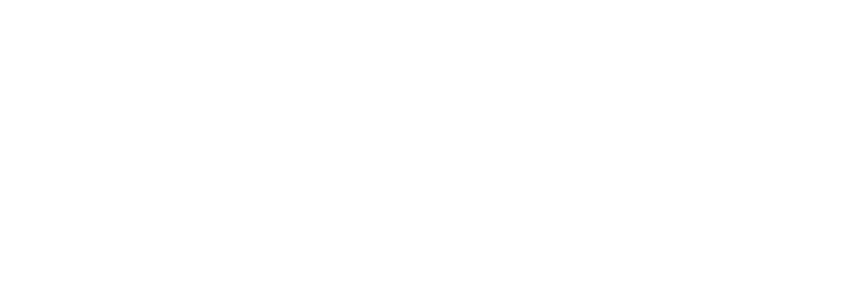
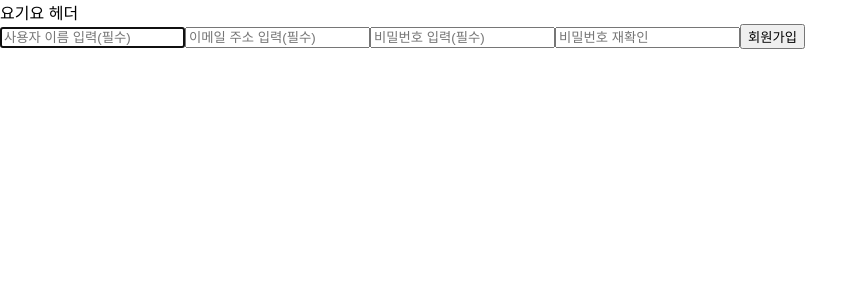
Before and after one commit to CloneCoding-yogiyo/FE, a React (Create React App) app in the folder yogiyo/: page /SignUp in a window 1280 px wide. Shown: the top 300 px of the page, without its empty margins (0-868 px from the left). Built offline with nearby package versions, Linux system fonts and the light colour scheme.

Commit message:
1차커밋-유효성검사진행중

```diff
--- a/yogiyo/src/App.css
+++ b/yogiyo/src/App.css
@@ -1,3 +1,9 @@
+.error {
+  color: red;
+}
+.success {
+  color: gray;
+}
 .App {
   text-align: center;
 }
--- a/yogiyo/src/pages/SignUp.jsx
+++ b/yogiyo/src/pages/SignUp.jsx
@@ -1,5 +1,136 @@
-import React from 'react';
+import React from "react";
+import axios from "axios";
+import styled from "styled-components";
+import { useState, useCallback } from "react";
+import "../App.css";
 
 export default function SignUp() {
-  return <div></div>;
+  const [email, setEmail] = useState("");
+  const [password, setPassword] = useState("");
+  const [confirmpassword, setConfirmpassword] = useState("");
+  const [username, setUserName] = useState("");
+  ///useCallback 을 이용한 이유는 컴포넌트 렌더링 최적화를 위해서입니다
+  const onChange = useCallback((e) => {
+    setConfirmpassword(e.target.value);
+  }, []);
+  ///오류메시지 띄우기
+  const [usernameMessage, setUsernameMessage] = useState("");
+  const [emailMessage, setEmailMessage] = useState("");
+  const [passwordMessage, setPasswordMessage] = useState("");
+  const [passwordConfirmMessage, setPasswordconfirmMessage] = useState("");
+  ///유효성검사 초기값
+  const [isUserName, setIsUserName] = useState(false);
+  const [isEmail, setIsEmail] = useState(false);
+  const [isPassword, setIsPassword] = useState(false);
+  const [isPasswordConfirm, setIsPasswordConfirm] = useState(false);
+  ///이름 유효성검사-2글자 이상
+  const onChangeName = useCallback((e) => {
+    setUserName(e.target.value);
+    if (e.target.value.length < 2) {
+      setUsernameMessage("2글자 이상 입력해주세요.");
+      setIsUserName(false);
+    } else {
+      setUsernameMessage("올바른 형식입니다.");
+      setIsUserName(true);
+    }
+  }, []);
+  const onChangeEmail = useCallback((e) => {
+    ///이메일정규식(알파벳과숫자,@포함필수)
+    const emailRegex =
+      /([\w-.]+)@((\[[0-9]{1,3}\.[0-9]{1,3}\.[0-9]{1,3}\.)|(([\w-]+\.)+))([a-zA-Z]{2,4}|[0-9]{1,3})(\]?)$/;
+    const emailCurrent = e.target.value;
+    setEmail(emailCurrent);
+
+    if (!emailRegex.test(emailCurrent)) {
+      setEmailMessage("이메일형식을 확인해주세요!");
+      setIsEmail(false);
+    } else {
+      setEmailMessage("올바른 형식입니다.");
+    }
+  });
+  const onChangePassword = useCallback((e) => {
+    ///패스워드 정규식사용.
+    const passwordRegex =
+      /^(?=.*[a-zA-Z])(?=.*[!@#$%^*+=-])(?=.*[0-9]).{8,25}$/;
+    const passwordCurrent = e.target.value;
+    setPassword(passwordCurrent);
+
+    if (!passwordRegex.test(passwordCurrent)) {
+      setPasswordMessage(
+        "숫자+영문자+특수문자 조합으로 8자리 이상 입력해주세요!"
+      );
+      setIsPassword(false);
+    } else {
+      setPasswordMessage("올바른 형식입니다. ");
+      setIsPassword(true);
+    }
+  }, []);
+
+  ///버튼 클릭시 회원가입 submit
+  const onSubmit = useCallback();
+  return (
+    <>
+      <div>요기요 헤더</div>
+
+      <form onSubmit={onSubmit}>
+        <SusernameInput
+          autoFocus
+          required
+          onChange={onChangeName}
+          value={username}
+          placeholder="사용자 이름 입력(필수)"
+        />
+        {username.length > 0 && (
+          <span className={`message ${isUserName ? "success" : "error"}`}>
+            {usernameMessage}
+          </span>
+        )}
+
+        <SemailInput
+          required
+          onChange={onChangeEmail}
+          value={email}
+          placeholder="이메일 주소 입력(필수)"
+        />
+        {email.length > 0 && (
+          <span className={`message ${isEmail ? "success" : "error"}`}>
+            {emailMessage}
+          </span>
+        )}
+
+        <input
+          type="password"
+          required
+          onChange={onChangePassword}
+          value={password}
+          placeholder="비밀번호 입력(필수)"
+        />
+        {password.length > 0 && (
+          <span className={`message ${isPassword ? "success" : "error"}`}>
+            {passwordMessage}
+          </span>
+        )}
+        <input
+          type="password"
+          required
+          onChange={onChange}
+          value={confirmpassword}
+          placeholder="비밀번호 재확인"
+        />
+        <button
+          type="submit"
+          onClick={() => {
+            onSubmit();
+            window.location.replace("/");
+          }}
+        >
+          {" "}
+          회원가입{" "}
+        </button>
+      </form>
+    </>
+  );
 }
+
+const SusernameInput = styled.input``;
+const SemailInput = styled.input``;
```
